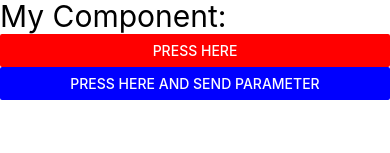
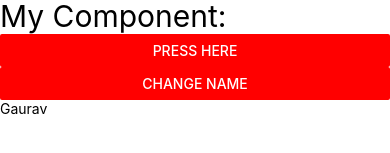
Before and after one commit to Gaurav85431/ReactNative, a React Native app: screen / in a window 390 px wide. Shown: the part 291-444 px from the top of the page. Built offline with nearby package versions, Linux system fonts and the light colour scheme.

Commit message:
state in RN

```diff
--- a/App.tsx
+++ b/App.tsx
@@ -1,3 +1,4 @@
+import { useState } from 'react';
 import { Button, Text, View, Image } from 'react-native';
 
 let age = 25;
@@ -9,12 +10,21 @@ const someFruitName = () => {
 const buttonPress = () => {
   console.warn('Button Pressed');
 };
-const buttonPress2 = val => {
-  console.warn('Button Pressed', val);
-};
+// const buttonPress2 = val => {
+//   console.warn('Button Pressed', val);
+// };
 const App = () => {
   const img = require('./assets/images/Shop.png');
   const name = 'Gaurav';
+  const [myName, setMyName] = useState('Gaurav');
+
+  const setMyFullName = () => {
+    if (myName == 'Gaurav') {
+      setMyName('Gaurav Pushpam');
+    } else {
+      setMyName('Gaurav');
+    }
+  };
 
   return (
     <View>
@@ -52,11 +62,15 @@ const App = () => {
 
       {/* Button and OnPress Lec 8 */}
       <Button title="Press Here" onPress={buttonPress} color={'red'} />
-      <Button
+      {/* <Button
         title="Press Here And Send Parameter"
         onPress={() => buttonPress2('Gaurav')}
         color={'blue'}
-      />
+      /> */}
+
+      {/* Lec 9  State in RN */}
+      <Button onPress={setMyFullName} color={'red'} title="Change Name" />
+      <Text>{myName}</Text>
     </View>
   );
 };
```
